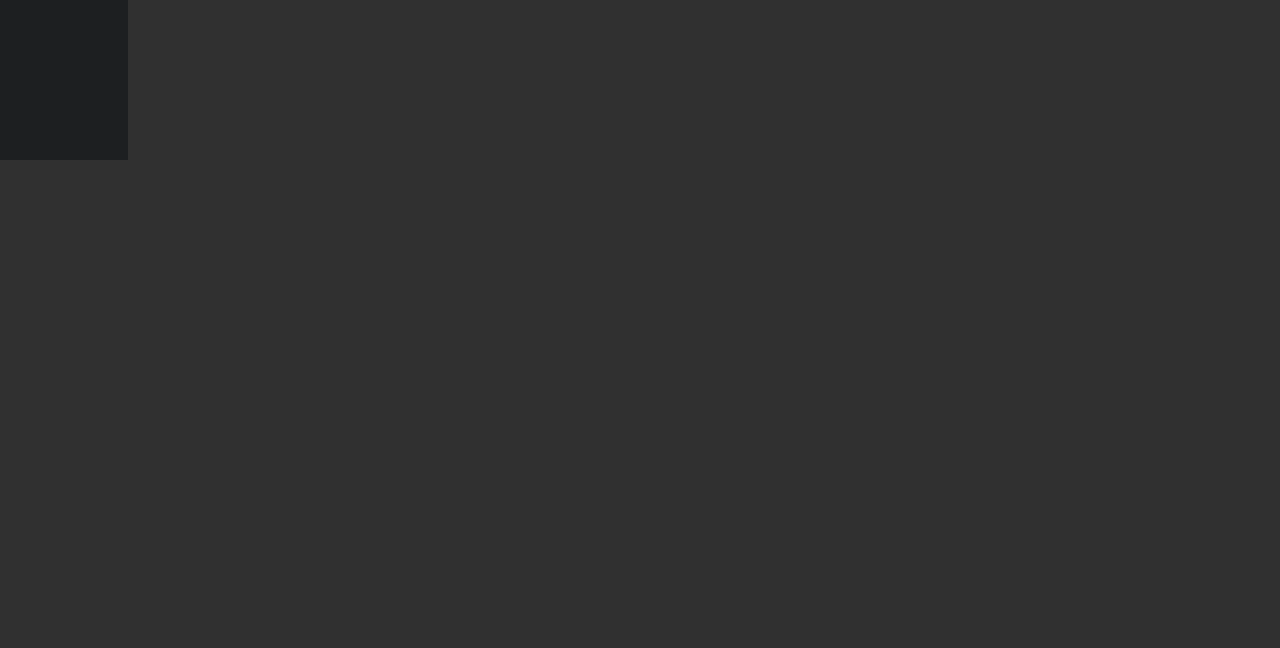
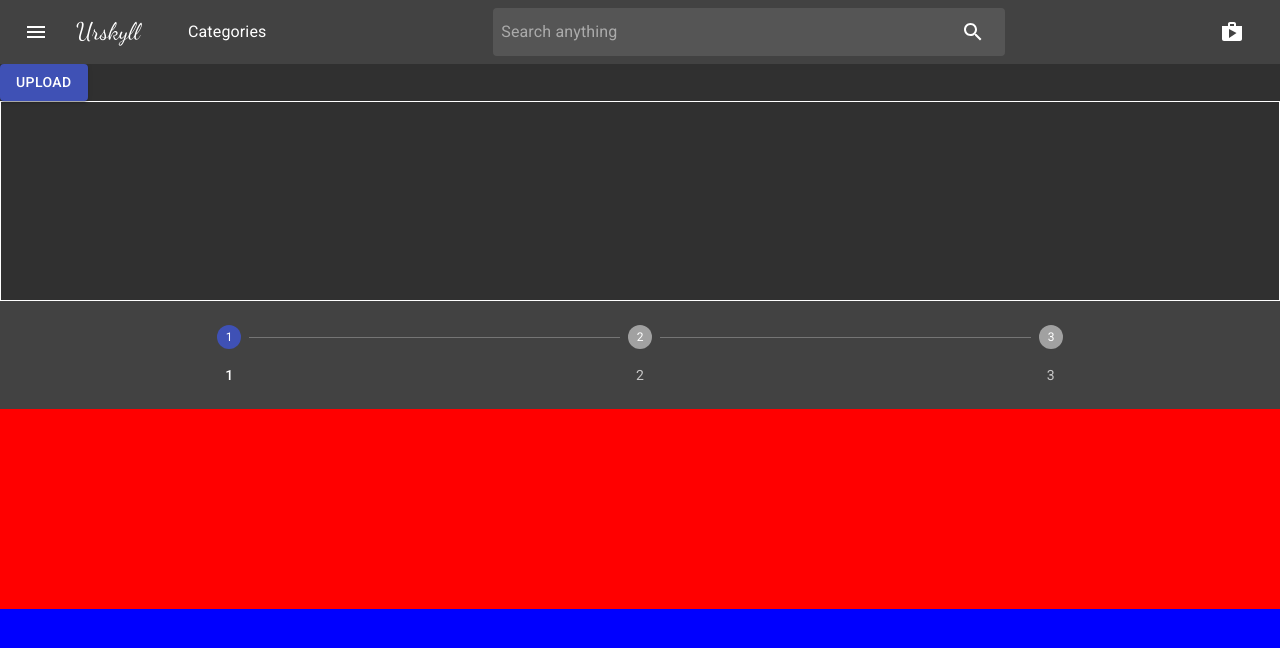
Before and after one commit to Az3r/webnc-frontend, a Next.js app: page /l/create in a window 1280 px wide. Shown: the top 648 px of the page. Built offline with nearby package versions, Linux system fonts and the light colour scheme.

Commit message:
dev deploy

```diff
--- a/src/features/lecturer-create/index.jsx
+++ b/src/features/lecturer-create/index.jsx
@@ -1,12 +1,68 @@
-import React from 'react'
+import React, { useState, useRef } from 'react'
+import {
+  Step,
+  Box,
+  Button,
+  StepButton,
+  Stepper,
+  TextField,
+  Grid
+} from '@material-ui/core'
+import StudentLayout from '@/components/layout/student'
+import { useSpring } from 'react-spring'
 
-import Editor from '@/components/markdown/editor'
-import { Box } from '@material-ui/core'
+const steps = [
+  { id: '1', label: '1' },
+  { id: '1', label: '2' },
+  { id: '1', label: '3' }
+]
 
 export default function CreateCourse() {
+  const inputFile = useRef(null)
+  const [url, update] = useState(null)
+  const [step, navigate] = useState(0)
+  const stepEls = steps.map(() => useRef(null))
+  const spring = useSpring({
+    x: 0
+  })
+
   return (
-    <Box height="20vh" width="10vw">
-      <Editor />
-    </Box>
+    <StudentLayout>
+      <input
+        onChange={(e) => update(e.target.files[0])}
+        type="file"
+        style={{ display: 'none' }}
+        ref={inputFile}
+        accept="image/png, image/jpeg, image/webp"
+      />
+      <Button
+        variant="contained"
+        color="primary"
+        onClick={() => {
+          console.log(stepEls)
+        }}
+      >
+        Upload
+      </Button>
+      <Box border="1px solid white" minWidth={200} minHeight={200}>
+        {url?.name}
+      </Box>
+      <Stepper nonLinear activeStep={step} alternativeLabel>
+        {steps.map((item, i) => (
+          <Step key={item.id}>
+            <StepButton onClick={() => navigate(i)}>{item.label}</StepButton>
+          </Step>
+        ))}
+      </Stepper>
+      <Box bgcolor="red" height={200}>
+        <div ref={stepEls[0]} />
+      </Box>
+      <Box bgcolor="blue" height={1000}>
+        <div ref={stepEls[1]} />
+      </Box>
+      <Box bgcolor="green" height={600}>
+        <div ref={stepEls[2]} />
+      </Box>
+    </StudentLayout>
   )
 }
```
Also changed, not shown: src/mocks/data/users.json (deleted, +0 -27 lines).
